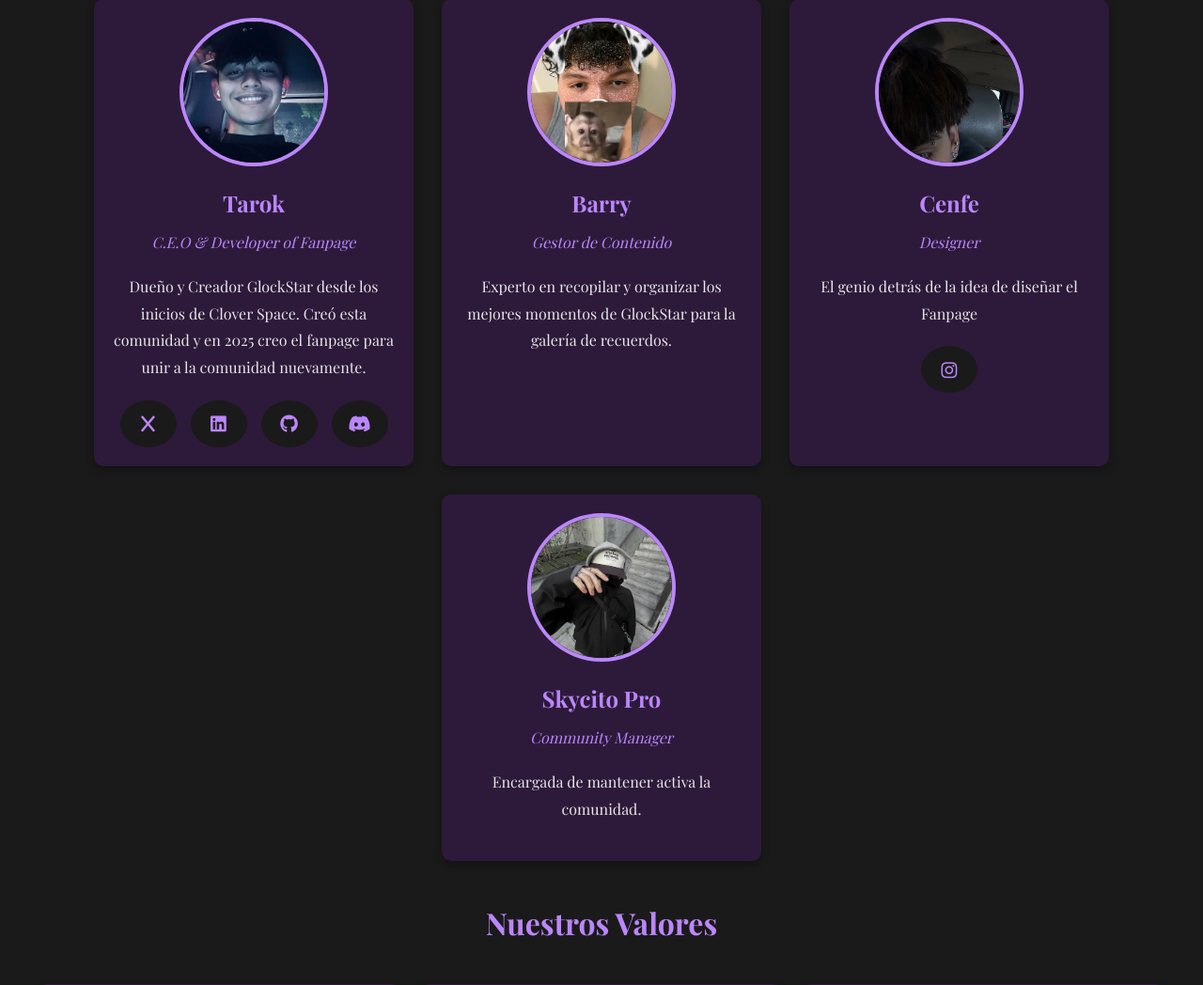
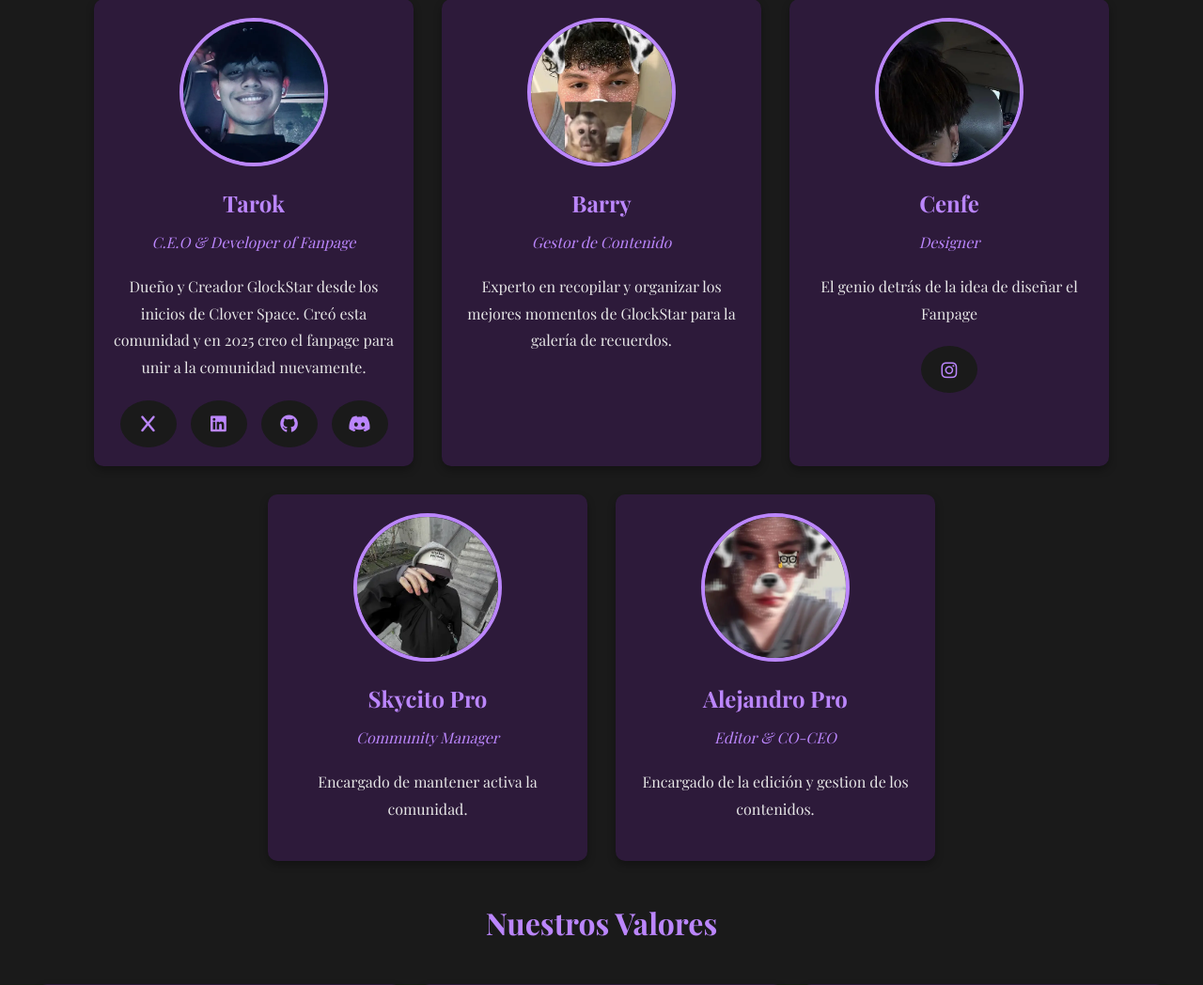
Before and after one commit to Sebxs940/GlockStarFanPage, a Flask app: page /nosotros in a window 1280 px wide. Shown: the part 1977-3025 px from the top of the page at 94% size. Run offline with Flask 3, Linux system fonts and the light colour scheme; some web fonts are replaced.

Commit message:
Nine Commit

```diff
--- a/templates/Nosotros.html
+++ b/templates/Nosotros.html
@@ -530,7 +530,19 @@
                     <div class="member-info">
                         <h3>Skycito Pro</h3>
                         <span class="member-role">Community Manager</span>
-                        <p>Encargada de mantener activa la comunidad.</p>
+                        <p>Encargado de mantener activa la comunidad.</p>
+                        <div class="social-links">
+                        </div>
+                    </div>
+                </div>
+                <div class="team-member">
+                    <div class="member-photo">
+                        <img src="{{ url_for('static', filename='img/team/COCEO.webp') }}" alt="Comunidad" onerror="this.src='https://via.placeholder.com/150?text=Comunidad'">
+                    </div>
+                    <div class="member-info">
+                        <h3>Alejandro Pro</h3>
+                        <span class="member-role">Editor & CO-CEO</span>
+                        <p>Encargado de la edición y gestion de los contenidos.</p>
                         <div class="social-links">
                         </div>
                     </div>
```
Also changed, not shown: static/img/team/COCEO.webp (added).
